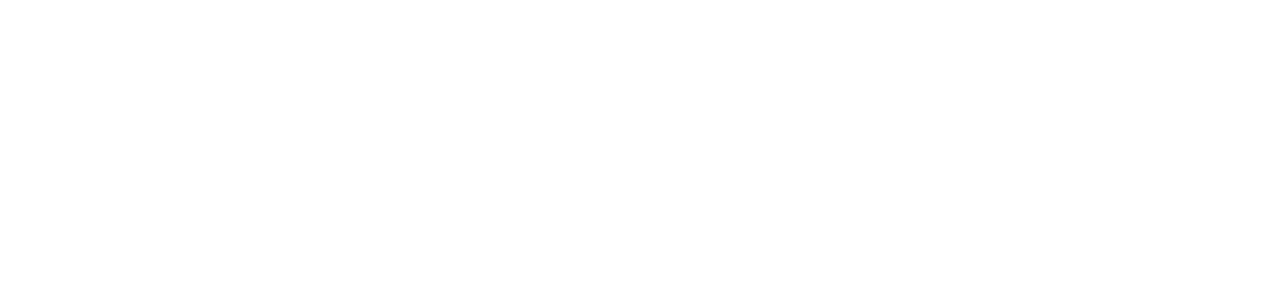
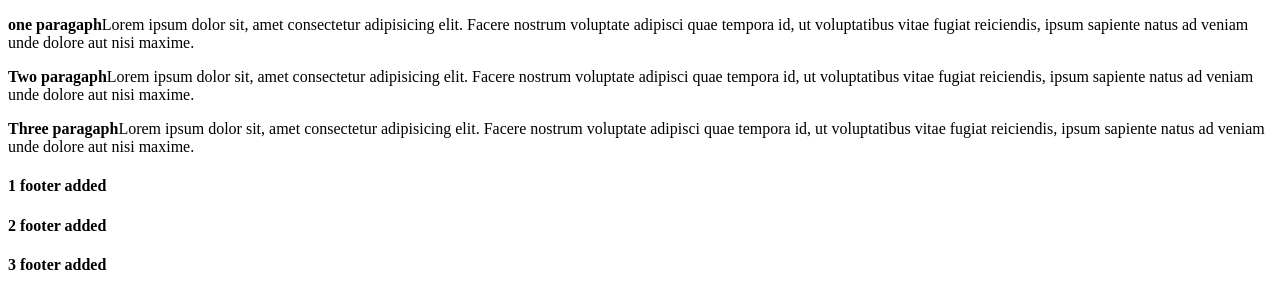
Before and after one commit to hasibtech/git-advance-test, a plain HTML site: page index.html in a window 1280 px wide. Drawn offline with Linux system fonts and the light colour scheme.

Commit message:
paragaph and heading

```diff
--- a/index.html
+++ b/index.html
@@ -11,9 +11,11 @@
 
 
     <!--Head sec for hasib-->
+    <p><b>one paragaph</b>Lorem ipsum dolor sit, amet consectetur adipisicing elit. Facere nostrum voluptate adipisci quae tempora id, ut voluptatibus vitae fugiat reiciendis, ipsum sapiente natus ad veniam unde dolore aut nisi maxime.</p>
 
+    <p><b>Two paragaph</b>Lorem ipsum dolor sit, amet consectetur adipisicing elit. Facere nostrum voluptate adipisci quae tempora id, ut voluptatibus vitae fugiat reiciendis, ipsum sapiente natus ad veniam unde dolore aut nisi maxime.</p>
 
-
+    <p><b>Three paragaph</b>Lorem ipsum dolor sit, amet consectetur adipisicing elit. Facere nostrum voluptate adipisci quae tempora id, ut voluptatibus vitae fugiat reiciendis, ipsum sapiente natus ad veniam unde dolore aut nisi maxime.</p>
 
     <!--Head sec for osman-->
 
@@ -21,5 +23,8 @@
 
 
     <!--Head sec for hasib-->
+    <h4>1 footer added</h4>
+    <h4>2 footer added</h4>
+    <h4>3 footer added</h4>
 </body>
 </html>
```
